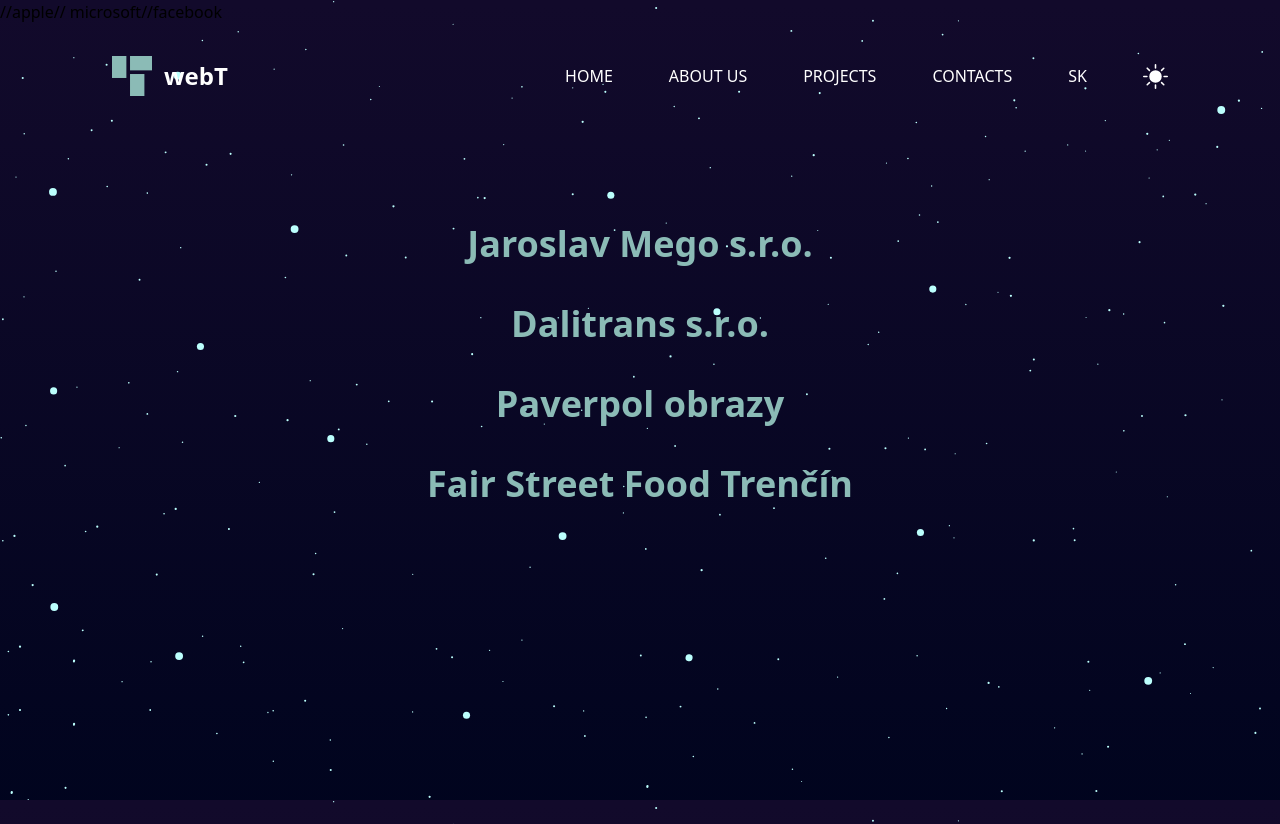
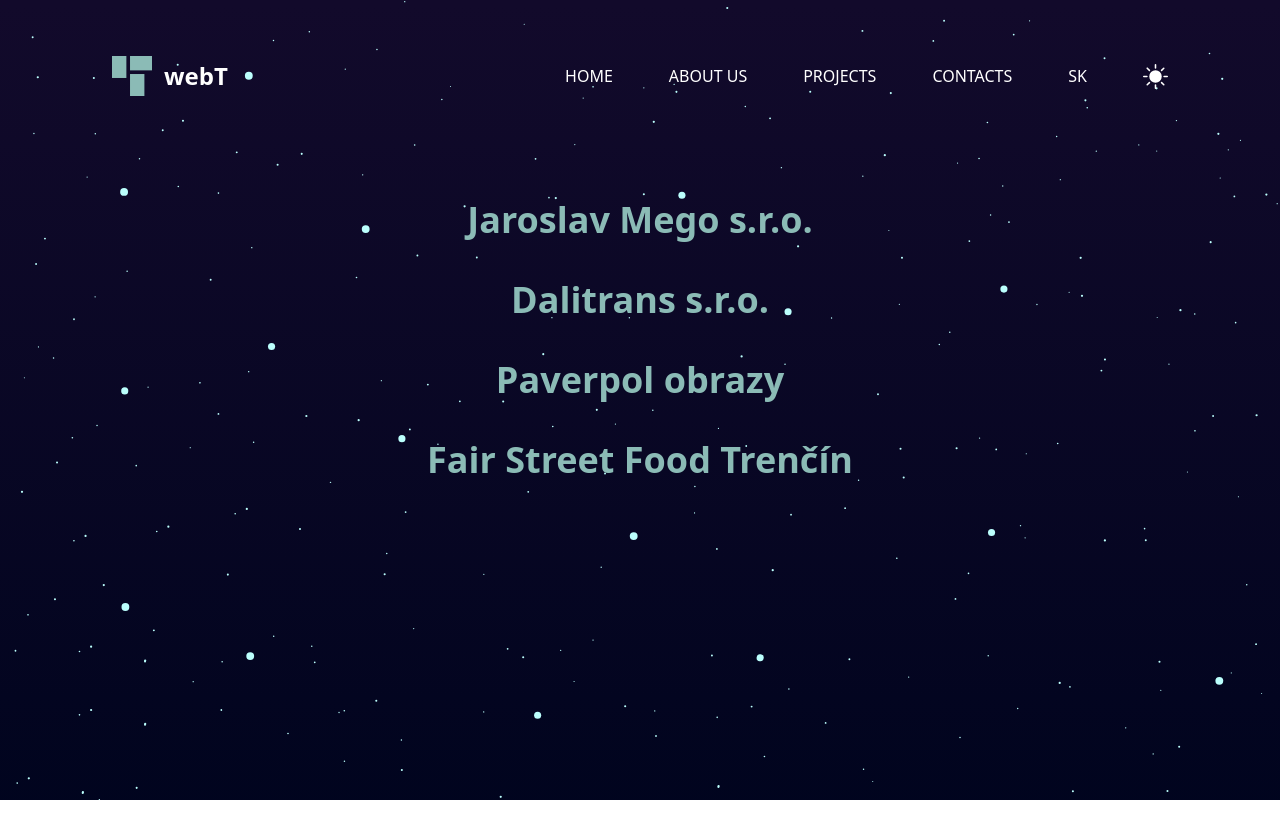
Before and after one commit to webt-sk/webt-sk.github.io, a Next.js app: page /en/projects in a window 1280 px wide. After the commit the page ends 800 px from the top, so only its background shows below. Built offline with nearby package versions, Linux system fonts and the light colour scheme.

Commit message:
small changes

```diff
--- a/components/3DModel.js
+++ b/components/3DModel.js
@@ -10,7 +10,6 @@
   const div = useRef();
   const [rendererState, setRendererState] = useState();
   const [camera] = useState(props.camera);
-  let mixer;
 
   const handleWindowResize = useCallback(() => {
     if (div.current && rendererState) {
@@ -41,6 +40,8 @@
 
       const ambientLight = new THREE.AmbientLight(0xffffff, 0.6);
       scene.add(ambientLight);
+
+      let mixer;
 
       loadGLTFModel(scene, props.model, {
         receiveShadow: false,
@@ -83,7 +84,7 @@
         renderer.dispose();
       };
     }
-  }, [camera, rendererState]);
+  }, [camera, rendererState, props.animate, props.model, props.orbitControls]);
 
   useEffect(() => {
     window.addEventListener("resize", handleWindowResize, false);
--- a/pages/_document.js
+++ b/pages/_document.js
@@ -5,16 +5,16 @@
     <Html lang="sk" dir="ltr">
       <Head>
         <link rel="icon" type="image/x-icon" href="/logo_blue.svg" />
-        //apple
+        {/* apple */}
         <meta name="apple-mobile-web-app-capable" content="yes" />
-        // microsoft
+        {/* microsoft */}
         <meta name="msapplication-square70x70logo" content="/logo_blue.svg" />
         <meta name="msapplication-square150x150logo" content="/logo_blue.svg" />
         <meta name="msapplication-wide310x150logo" content="/logo_blue.svg" />
         <meta name="msapplication-square310x310logo" content="/logo_blue.svg" />
         <meta name="msapplication-TileColor" content="#000000" />
         <meta name="application-name" content="webT" />
-        //facebook
+        {/* facebook */}
         <meta property="og:url" content="http://webt.sk" />
         <meta property="og:type" content="website" />
         <meta property="og:title" content="webTool" />
```
